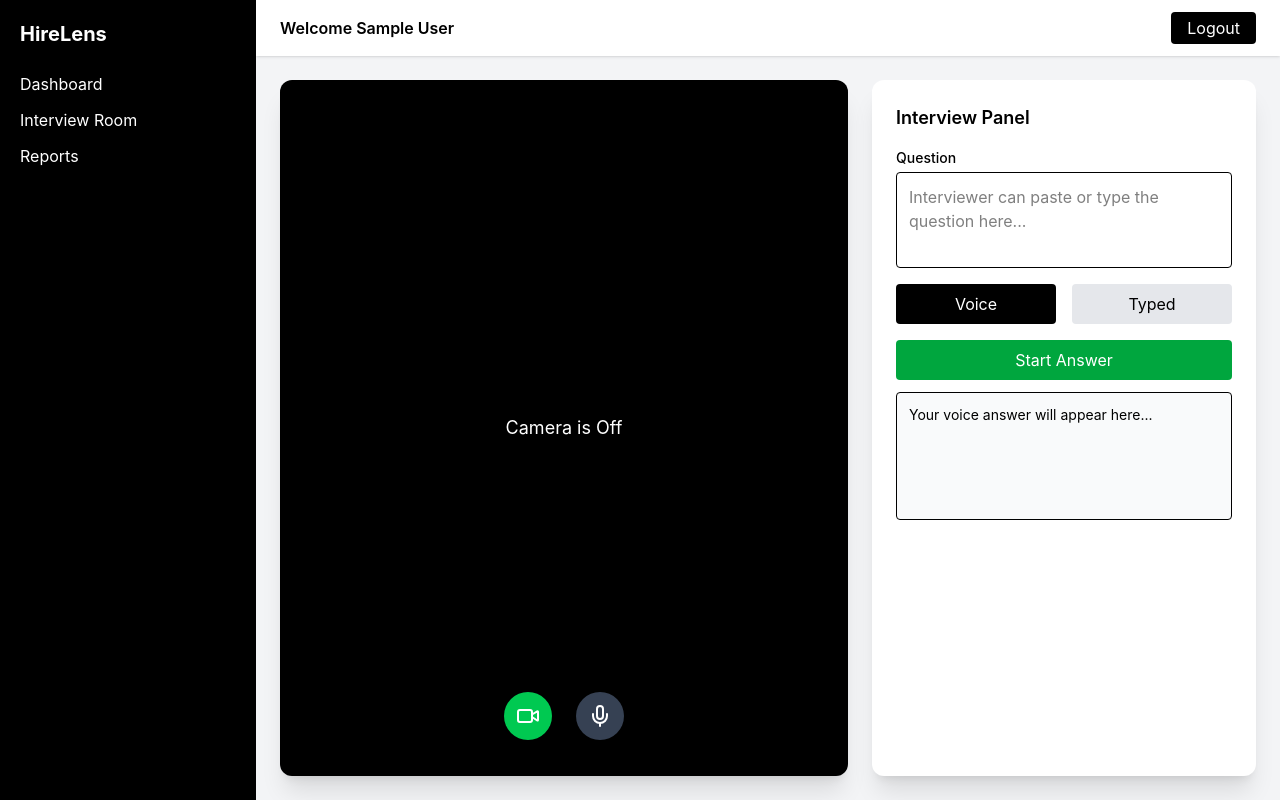
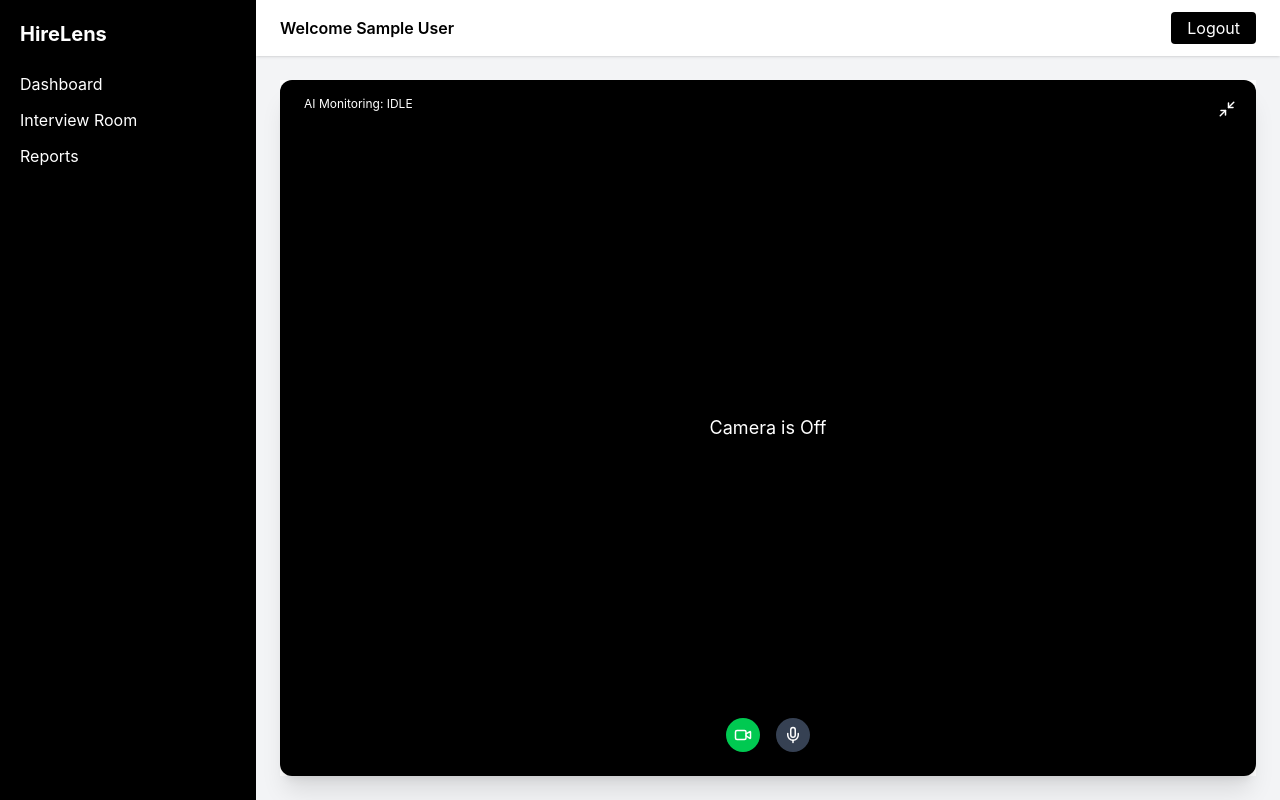
Before and after one commit to Choudhary-Sahil099/HIRELEN, a React (Vite) app in the folder Frontend/: page /interview in a window 1280 px wide. Built offline with nearby package versions, Linux system fonts and the light colour scheme; sample sign-in values are in the browser's storage.

Commit message:
auto mode verification

```diff
--- a/Frontend/src/pages/interview/interviewRoom.tsx
+++ b/Frontend/src/pages/interview/interviewRoom.tsx
@@ -1,21 +1,21 @@
 import { useEffect, useRef, useState } from "react";
 import DashboardLayout from "../../components/layouts/DashboardLayout";
-import { Video, VideoOff, Mic, MicOff } from "lucide-react";
+import { Video, VideoOff, Mic, MicOff, Maximize2, Minimize2 } from "lucide-react";
 
 const InterviewRoom = () => {
   const videoRef = useRef<HTMLVideoElement | null>(null);
   const streamRef = useRef<MediaStream | null>(null);
   const recognitionRef = useRef<any>(null);
+  const idleTimerRef = useRef<ReturnType<typeof setTimeout> | null>(null);
 
-  const [answerMode, setAnswerMode] = useState<"voice" | "typed">("voice");
+  const [inputMode, setInputMode] = useState<"voice" | "typed" | "idle">("idle");
   const [isCameraOn, setIsCameraOn] = useState(false);
   const [isMicOn, setIsMicOn] = useState(true);
-  const [isRecording, setIsRecording] = useState(false);
   const [transcript, setTranscript] = useState("");
   const [typedAnswer, setTypedAnswer] = useState("");
-  const [question, setQuestion] = useState("");
+  const [isWritingMode, setIsWritingMode] = useState(false);
 
-  // Start Camera
+
   const startCamera = async () => {
     try {
       if (streamRef.current) return;
@@ -34,27 +34,28 @@ const InterviewRoom = () => {
 
       setIsCameraOn(true);
       setIsMicOn(true);
+
+      startSpeechRecognition();
     } catch (error) {
       console.error("Camera error:", error);
     }
   };
 
-  // stop Camera
   const stopCamera = () => {
     if (streamRef.current) {
       streamRef.current.getTracks().forEach((track) => track.stop());
       streamRef.current = null;
+    }
 
-      if (videoRef.current) {
-        videoRef.current.srcObject = null;
+    if (recognitionRef.current) {
+      recognitionRef.current.stop();
     }
 
     setIsCameraOn(false);
     setIsMicOn(false);
-    }
+    setInputMode("idle");
   };
 
-  // Toggle Mic
   const toggleMic = () => {
     if (!streamRef.current) return;
 
@@ -65,7 +66,6 @@ const InterviewRoom = () => {
     setIsMicOn((prev) => !prev);
   };
 
-  //Setup Speech Recognition
   useEffect(() => {
     const SpeechRecognition =
       (window as any).SpeechRecognition ||
@@ -80,49 +80,89 @@ const InterviewRoom = () => {
 
     recognition.onresult = (event: any) => {
       let text = "";
+
       for (let i = 0; i < event.results.length; i++) {
         text += event.results[i][0].transcript;
       }
+
       setTranscript(text);
+      setInputMode("voice");
+      resetIdleTimer();
     };
 
     recognitionRef.current = recognition;
   }, []);
 
-  const startRecording = () => {
-    if (!recognitionRef.current) return;
+  const startSpeechRecognition = () => {
+    if (recognitionRef.current) {
       recognitionRef.current.start();
-    setIsRecording(true);
+    }
   };
 
-  const stopRecording = () => {
-    if (!recognitionRef.current) return;
-    recognitionRef.current.stop();
-    setIsRecording(false);
+  const resetIdleTimer = () => {
+    if (idleTimerRef.current) {
+      clearTimeout(idleTimerRef.current);
+    }
+
+    idleTimerRef.current = setTimeout(() => {
+      setInputMode("idle");
+    }, 5000);
   };
+
+  const handleTyping = (value: string) => {
+    setTypedAnswer(value);
+    setInputMode("typed");
+    resetIdleTimer();
+  };
+
 
   useEffect(() => {
     return () => {
       if (streamRef.current) {
         streamRef.current.getTracks().forEach((track) => track.stop());
       }
+      if (recognitionRef.current) {
+        recognitionRef.current.stop();
+      }
     };
   }, []);
 
+
   return (
     <DashboardLayout>
-      <div className="flex gap-6 h-full">
+      {/* Alternate wrting section section */}
+      <div className="relative h-full w-full bg-white">
+        <div className="absolute inset-0 p-6">
+          {isWritingMode && (
+            <>
+              <h2 className="text-xl font-semibold mb-3">
+                Coding / Writing Section
+              </h2>
 
-        {/* VIDEO SECTION */}
-        <div className="flex-1 bg-black rounded-xl overflow-hidden relative shadow-xl">
+              <textarea
+                value={typedAnswer}
+                onChange={(e) => handleTyping(e.target.value)}
+                placeholder="Start typing here..."
+                className="w-full h-[95%] border-none rounded-xl text-lg resize-none focus:outline-none focus:ring-none "
+              />
+            </>
+          )}
+        </div>
+
+          {/* Camera section */}
+        <div
+          className={`bg-black rounded-xl overflow-hidden shadow-xl transition-all duration-500 ${
+            isWritingMode
+              ? "absolute bottom-6 right-6 w-72 h-48 z-50"
+              : "absolute inset-0 z-40"
+          }`}
+        >
           <video
             ref={videoRef}
             autoPlay
             playsInline
             muted
-            className={`w-full h-full object-cover ${
-              !isCameraOn ? "hidden" : ""
-            }`}
+            className="w-full h-full object-cover"
           />
 
           {!isCameraOn && (
@@ -131,110 +171,48 @@ const InterviewRoom = () => {
             </div>
           )}
 
-          <div className="absolute bottom-6 left-1/2 -translate-x-1/2 flex gap-6 bg-black/60 backdrop-blur-md px-6 py-3 rounded-full shadow-lg">
+          <div className="absolute bottom-4 left-1/2 -translate-x-1/2 flex gap-4 bg-black/60 backdrop-blur-md px-4 py-2 rounded-full shadow-lg">
+
             {!isCameraOn ? (
-              <button
-                onClick={startCamera}
-                className="bg-green-500 p-3 rounded-full"
-              >
-                <Video size={24} className="text-white" />
+              <button onClick={startCamera} className="bg-green-500 p-2 rounded-full">
+                <Video size={18} className="text-white" />
               </button>
             ) : (
-              <button
-                onClick={stopCamera}
-                className="bg-red-500 p-3 rounded-full"
-              >
-                <VideoOff size={24} className="text-white" />
+              <button onClick={stopCamera} className="bg-red-500 p-2 rounded-full">
+                <VideoOff size={18} className="text-white" />
               </button>
             )}
 
+            {/* Mic section */}
             <button
               onClick={toggleMic}
-              className={`p-3 rounded-full ${
+              className={`p-2 rounded-full ${
                 isMicOn ? "bg-gray-700" : "bg-red-500"
               }`}
             >
               {isMicOn ? (
-                <Mic size={24} className="text-white" />
+                <Mic size={18} className="text-white" />
               ) : (
-                <MicOff size={24} className="text-white" />
+                <MicOff size={18} className="text-white" />
               )}
             </button>
           </div>
-        </div>
-
-        {/* INTERVIEW PANEL */}
-        <div className="w-96 bg-white rounded-xl shadow-xl p-6 flex flex-col">
-          <h2 className="text-lg font-semibold mb-4">Interview Panel</h2>
-
-          {/* Question Input */}
-          <label className="text-sm font-medium mb-1">Question</label>
-          <textarea
-            value={question}
-            onChange={(e) => setQuestion(e.target.value)}
-            placeholder="Interviewer can paste or type the question here..."
-            className="mb-4 p-3 border rounded resize-none h-24"
-          />
-
-          {/* Mode Toggle */}
-          <div className="flex gap-4 mb-4">
           <button
-              onClick={() => setAnswerMode("voice")}
-              className={`flex-1 py-2 rounded ${
-                answerMode === "voice"
-                  ? "bg-black text-white"
-                  : "bg-gray-200"
-              }`}
+            onClick={() => setIsWritingMode((prev) => !prev)}
+            className="absolute top-3 right-3 bg-black/60 p-2 rounded-full backdrop-blur-md"
           >
-              Voice
+            {isWritingMode ? (
+              <Maximize2 size={18} className="text-white" />
+            ) : (
+              <Minimize2 size={18} className="text-white" />
+            )}
           </button>
 
-            <button
-              onClick={() => setAnswerMode("typed")}
-              className={`flex-1 py-2 rounded ${
-                answerMode === "typed"
-                  ? "bg-black text-white"
-                  : "bg-gray-200"
-              }`}
-            >
-              Typed
-            </button>
+
+          {/* this div is only available until the app is properly ready  */}
+          <div className="absolute top-3 left-3 text-xs px-3 py-1 rounded-full bg-black/60 text-white backdrop-blur-md">
+            AI Monitoring: {inputMode.toUpperCase()}
           </div>
-
-          {/* Voice Mode */}
-          {answerMode === "voice" && (
-            <>
-              {!isRecording ? (
-                <button
-                  onClick={startRecording}
-                  className="bg-green-600 text-white py-2 rounded mb-3"
-                >
-                  Start Answer
-                </button>
-              ) : (
-                <button
-                  onClick={stopRecording}
-                  className="bg-red-600 text-white py-2 rounded mb-3"
-                >
-                  Stop Answer
-                </button>
-              )}
-
-              <div className="bg-gray-50 border rounded p-3 text-sm h-32 overflow-y-auto">
-                {transcript || "Your voice answer will appear here..."}
-              </div>
-            </>
-          )}
-
-          {/* Typed Mode */}
-          {answerMode === "typed" && (
-            <textarea
-              value={typedAnswer}
-              onChange={(e) => setTypedAnswer(e.target.value)}
-              placeholder="Candidate can type the answer here..."
-              className="p-3 border rounded resize-none h-40"
-            />
-          )}
         </div>
       </div>
     </DashboardLayout>
```
Lines whose indentation alone changed are shown as unchanged.
